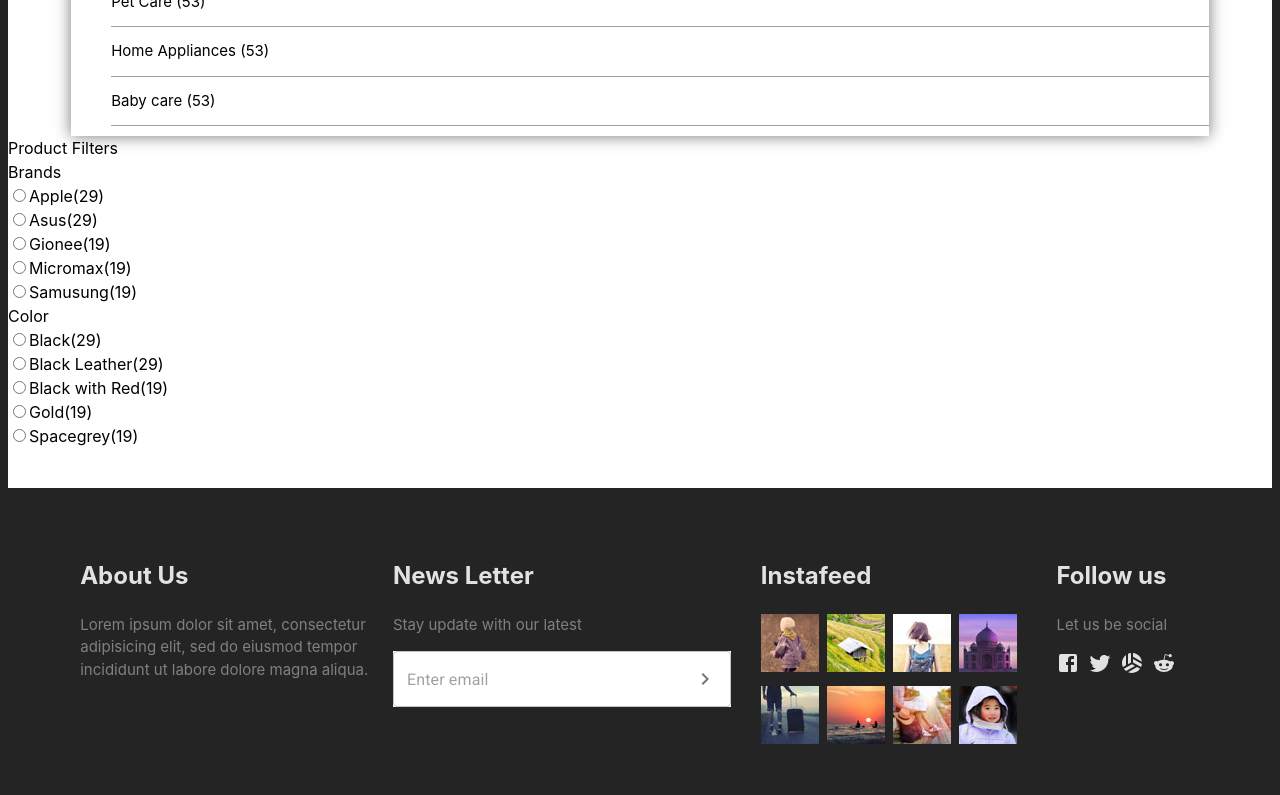
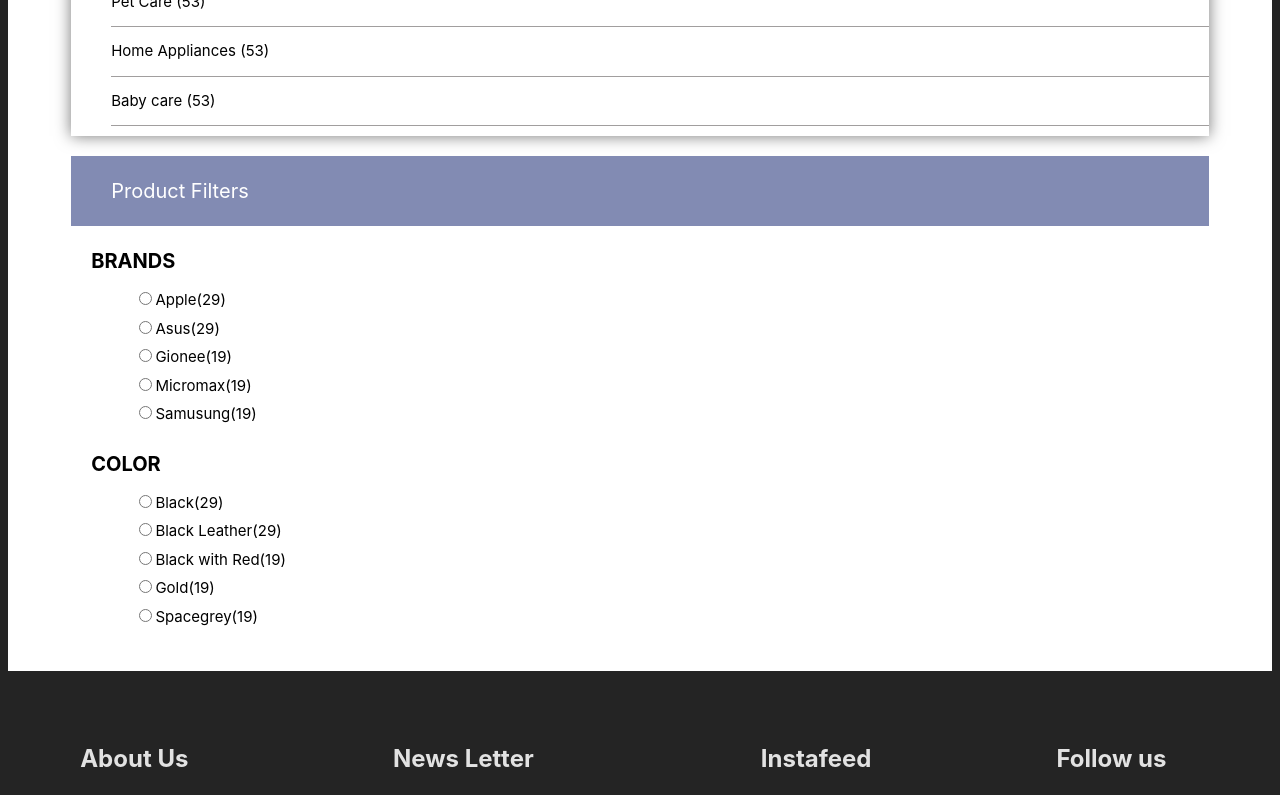
Before and after one commit to BridgetKas/ShoeStore, a React (Vite) app: page /shop in a window 1280 px wide. Shown: the part 1180-1975 px from the top of the page. Built offline with nearby package versions, Linux system fonts and the light colour scheme.

Commit message:
Added category Component

```diff
--- a/src/pages/Shop/category.jsx
+++ b/src/pages/Shop/category.jsx
@@ -19,48 +19,48 @@ function CategoryComp() {
         <li><a>Baby care</a> (53)</li>
       </ul>
       <div>
-        <div>Product Filters</div>
-        <div>Brands</div>
-        <div>
+        <div className={styles.browse}>Product Filters</div>
+        <div className={styles.brand}>Brands</div>
+        <div className={styles.labelContainer}>
           <input type="radio" id="apple"  value="apple" />
           <label htmlFor="apple">Apple(29)</label>
         </div>
-        <div>
+        <div className={styles.labelContainer}>
           <input type="radio" id="asus"  value="asus" />
           <label htmlFor="asus">Asus(29)</label>
         </div>
-        <div>
+        <div className={styles.labelContainer}>
           <input type="radio" id="gionee"  value="gionee"  />
           <label htmlFor="gionee">Gionee(19)</label>
         </div>
-        <div>
+        <div className={styles.labelContainer}>
           <input type="radio" id="micromax"  value="micromax" />
           <label htmlFor="micromax">Micromax(19)</label>
         </div>
-        <div>
+        <div className={styles.labelContainer}>
           <input type="radio" id="samusung"  value="samusung" />
           <label htmlFor="samusung">Samusung(19)</label>
         </div>
       </div>
       <div>
-        <div>Color</div>
-        <div>
+        <div className={styles.brand}>Color</div>
+        <div className={styles.labelContainer}>
           <input type="radio" id="black"  value="black" />
           <label htmlFor="black">Black(29)</label>
         </div>
-        <div>
+        <div className={styles.labelContainer}>
           <input type="radio" id="blackleather"  value="BL" />
           <label htmlFor="BL">Black Leather(29)</label>
         </div>
-        <div>
+        <div className={styles.labelContainer}>
           <input type="radio" id="Black with red"  value="BWR"  />
           <label htmlFor="BWR">Black with Red(19)</label>
         </div>
-        <div>
+        <div className={styles.labelContainer}>
           <input type="radio" id="micromax"  value="micromax" />
           <label htmlFor="micromax">Gold(19)</label>
         </div>
-        <div>
+        <div className={styles.labelContainer}>
           <input type="radio" id="samusung"  value="samusung" />
           <label htmlFor="samusung">Spacegrey(19)</label>
         </div>
--- a/src/pages/Shop/page.module.css
+++ b/src/pages/Shop/page.module.css
@@ -12,12 +12,14 @@
     width:90%;
     box-shadow:0px 0px 15px 0px #777777;
     padding-bottom:10px;
+    margin-bottom:20px;
+
 }
 
 .browse {
     text-align:left;
     color:#fff;
-    background-color: aquamarine;
+    background-color:#828bb3;
     width:90%;
     margin:0 auto;
     padding:20px 40px;
@@ -37,6 +39,24 @@
     cursor:pointer;
 }
 
+.brand {
+    text-align:left;
+    color:black;
+    width:90%;
+    margin:0 auto;
+    padding:20px 20px 10px 20px;
+    font-size:20px;
+    font-weight:bold;
+    text-transform:uppercase;
+}
+
+.labelContainer {
+    padding: 3px 0;
+    font-size:15px;
+    width:80%;
+    margin:0 auto;
+}
+
 .mainContainer {
     background-color: lightblue;
     display:flex;
```
